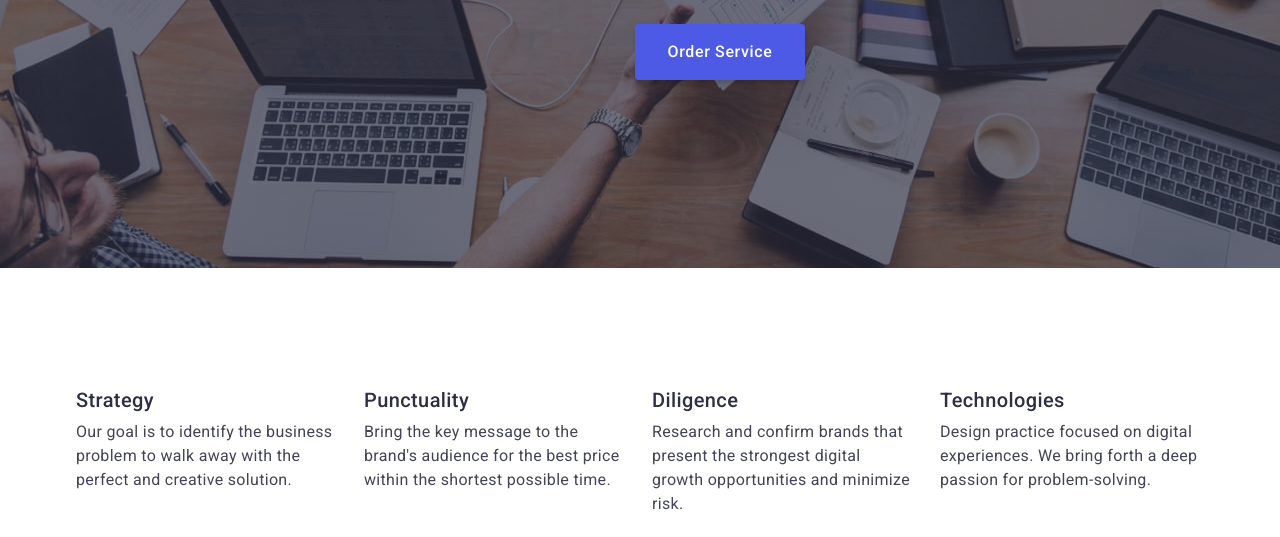
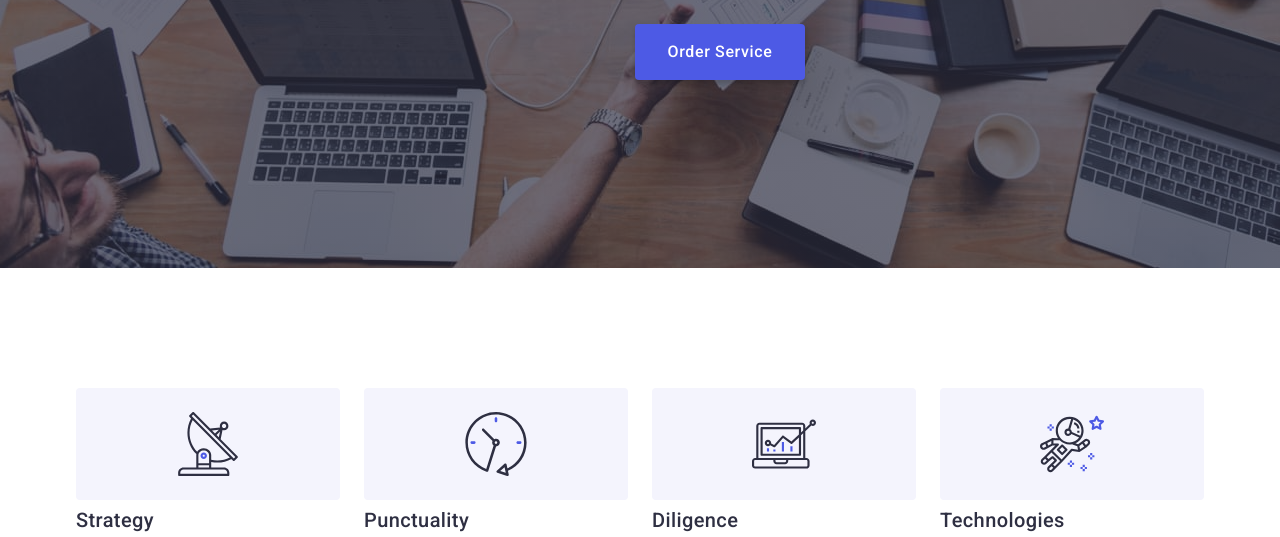
Before and after one commit to Alex-diver/goit-markup-hw-04, a plain HTML site: page index.html in a window 1280 px wide. Shown: the part 405-942 px from the top of the page. Drawn offline with nearby package versions, Linux system fonts and the light colour scheme.

Commit message:
half of the icons

```diff
--- a/css/styles.css
+++ b/css/styles.css
@@ -130,10 +130,10 @@ img {
 	line-height: 1.5;
 	letter-spacing: 0.02em;
 	color: #434455;
-	padding: 24px 0;
+	padding: 24px 0 24px 40px;
 }
-.header-link-two:hover,
-.header-link-two:focus {
+.header-link-meil:hover,
+.header-link-meil:focus {
 	color: #404bbf;
 }
 .header-link-tel {
@@ -193,13 +193,23 @@ img {
 	display: flex;
 	column-gap: var(--basic-margin);
 }
+.about-advantages {
+	display: block;
+	width: 264px;
+	height: 112px;
+	background: #f4f4fd;
+	border-radius: 4px;
+}
+.about-advantages-icon {
+	margin: 24px 100px;
+}
 .about-title {
 	font-weight: 500;
 	font-size: 20px;
 	line-height: 1.2;
 	letter-spacing: 0.02em;
 	color: var(--secondary-title-color);
-	margin-bottom: 8px;
+	margin: 8px 0 8px;
 }
 .about-text {
 	width: 264px;
--- a/index.html
+++ b/index.html
@@ -48,22 +48,37 @@
 			<!-- /Hero section -->
 			<!-- About-->
 			<section class="about">
-				<div class="container"
-					><h2 class="visually-hidden">Our advantages</h2>
+				<div class="container">
+					<h2 class="visually-hidden">Our advantages</h2>
 					<ul class="about-list list">
 						<li>
+							<div class="about-advantages">
+								<svg class="about-advantages-icon" width="64px" height="64px" ;>
+									<use href="./images/symbol-defs.svg#icon-antenna"></use>
+								</svg>
+							</div>
 							<h3 class="about-title">Strategy</h3>
 							<p class="about-text"
 								>Our goal is to identify the business problem to walk away with the perfect and creative solution.</p
 							>
 						</li>
 						<li>
+							<div class="about-advantages">
+								<svg class="about-advantages-icon" width="64px" height="64px" ;>
+									<use href="./images/symbol-defs.svg#icon-clock"></use>
+								</svg>
+							</div>
 							<h3 class="about-title">Punctuality</h3>
 							<p class="about-text"
 								>Bring the key message to the brand's audience for the best price within the shortest possible time.</p
 							>
 						</li>
 						<li>
+							<div class="about-advantages">
+								<svg class="about-advantages-icon" width="64px" height="64px" ;>
+									<use href="./images/symbol-defs.svg#icon-diagram"></use>
+								</svg>
+							</div>
 							<h3 class="about-title">Diligence</h3>
 							<p class="about-text"
 								>Research and confirm brands that present the strongest digital growth opportunities and minimize
@@ -71,13 +86,18 @@
 							>
 						</li>
 						<li>
+							<div class="about-advantages">
+								<svg class="about-advantages-icon" width="64px" height="64px" ;>
+									<use href="./images/symbol-defs.svg#icon-astronaut"></use>
+								</svg>
+							</div>
 							<h3 class="about-title">Technologies</h3>
 							<p class="about-text"
 								>Design practice focused on digital experiences. We bring forth a deep passion for problem-solving.</p
 							>
 						</li>
-					</ul></div
-				>
+					</ul>
+				</div>
 			</section>
 			<!--/About -->
 			<!-- Features -->
```
